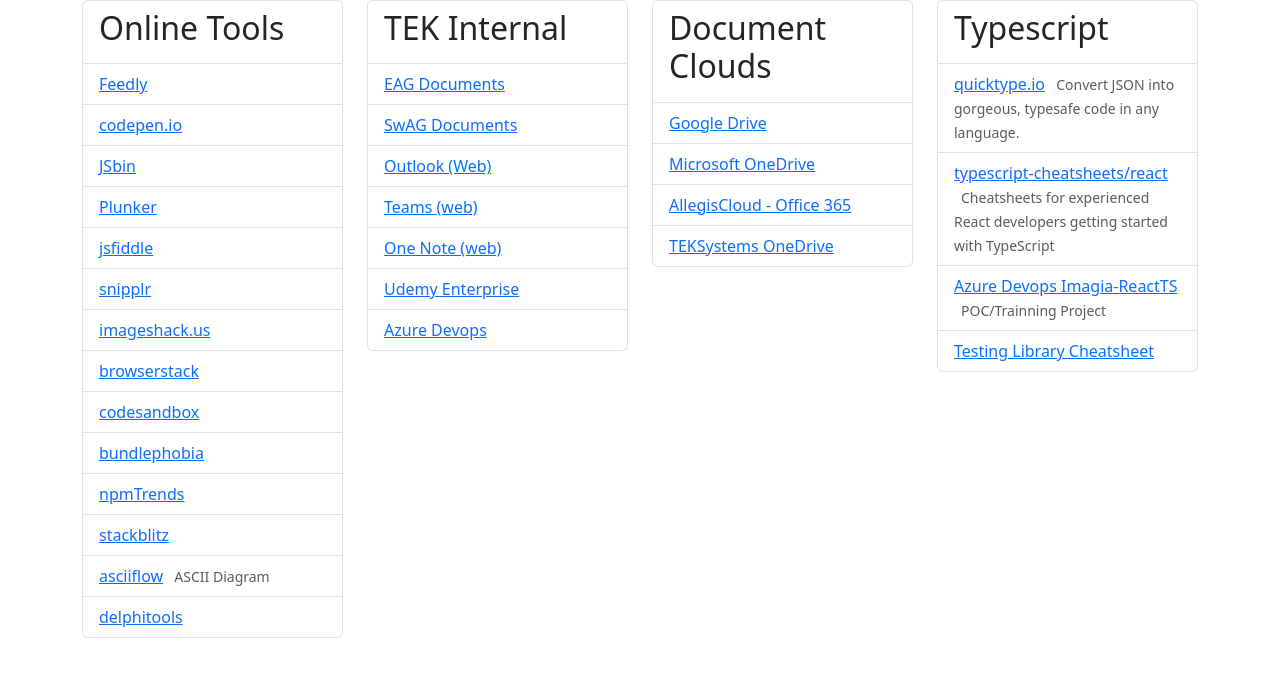
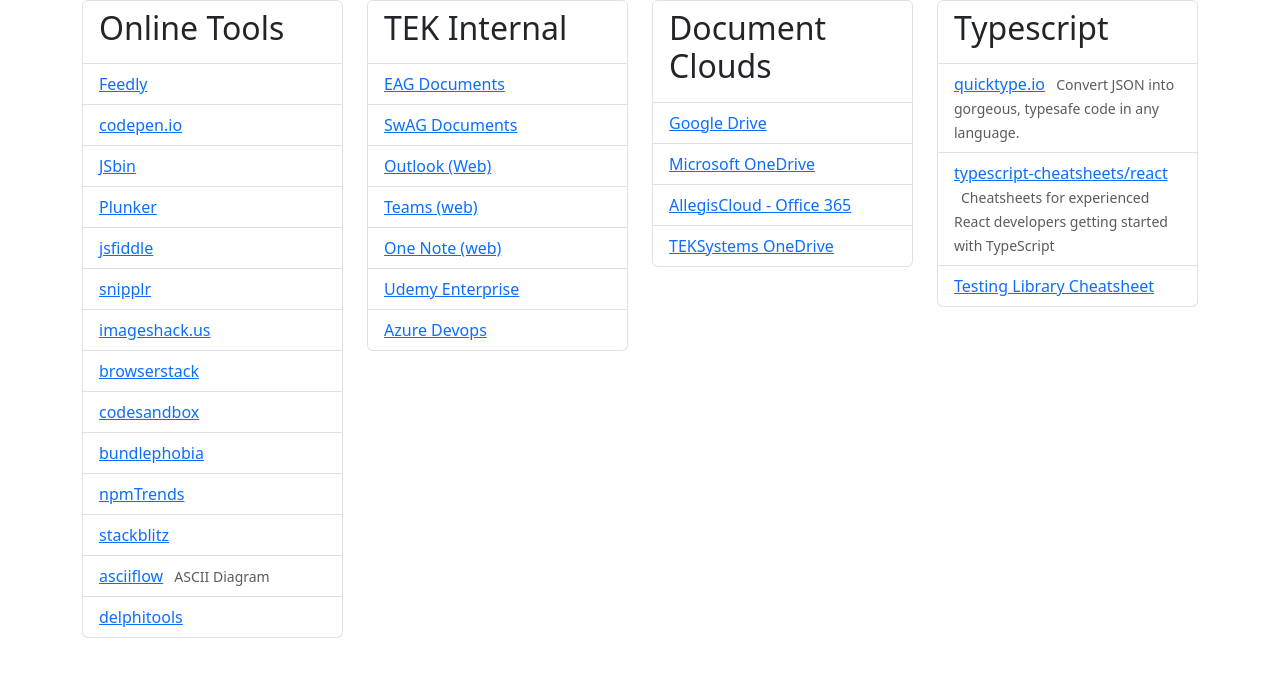
Before and after one commit to pgdesjardins/homepage, a Jekyll site: the page built from index.html, in a window 1280 px wide. Shown: the top 677 px of the page. Built offline with Jekyll 4.4.1, drawn with Linux system fonts in a browser that asks for light colours.

Commit message:
remove dead link

```diff
--- a/_data/hyperlinks.yml
+++ b/_data/hyperlinks.yml
@@ -66,8 +66,5 @@
     - title: typescript-cheatsheets/react
       url: https://github.com/typescript-cheatsheets/react
       description: Cheatsheets for experienced React developers getting started with TypeScript
-    - title: Azure Devops Imagia-ReactTS
-      url: https://dev.azure.com/gdesjard/Imagia-ReactTS
-      description: POC/Trainning Project
     - title: Testing Library Cheatsheet
       url: https://testing-library.com/docs/react-testing-library/cheatsheet/
```
